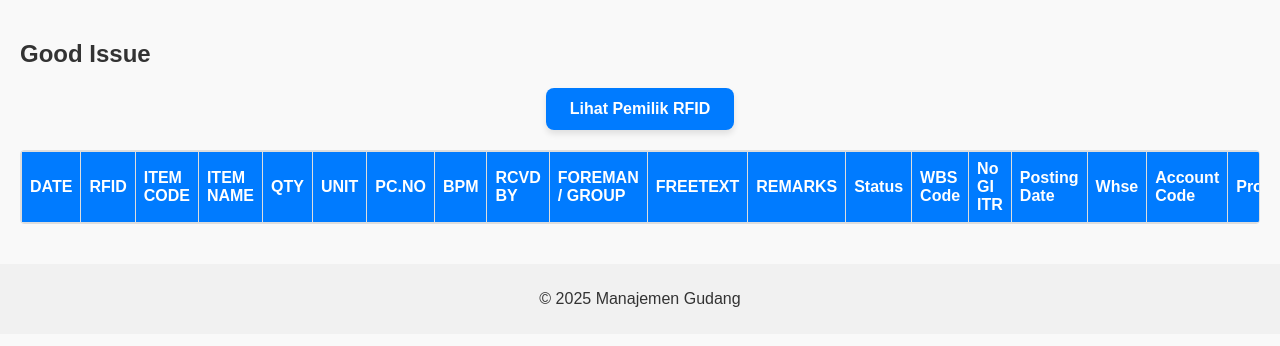
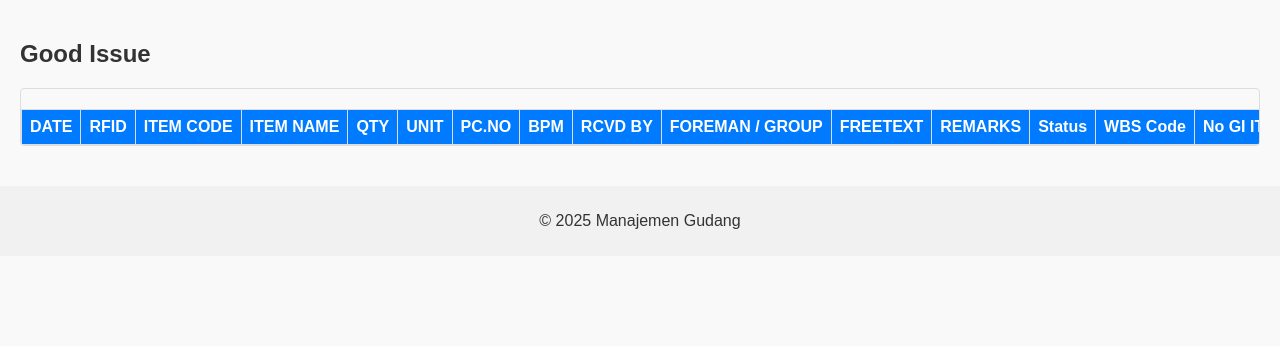
Before and after one commit to Amiyeee/gudang_lsf, a PHP site: page /good_issue.php in a window 1280 px wide. Shown: the part 117-463 px from the top of the page. Run offline with PHP 8.4, Linux system fonts and the light colour scheme; data that the repository does not hold is empty; some libraries are stand-ins or nearby versions.

Commit message:
Update good_issue.php

```diff
--- a/gudang_lsf-main/manajemen_gudang/good_issue.php
+++ b/gudang_lsf-main/manajemen_gudang/good_issue.php
@@ -12,150 +12,14 @@ try {
 
 <!DOCTYPE html>
 <html lang="en">
+
 <head>
     <meta charset="UTF-8">
     <meta name="viewport" content="width=device-width, initial-scale=1.0">
     <title>Good Issue</title>
-    <style>
-        body {
-    font-family: Arial, sans-serif;
-    margin: 0;
-    padding: 0;
-    background-color: #f9f9f9;
-    color: #333;
-}
+    <link rel="stylesheet" href="css/styles.css">
+</head>
 
-header {
-    background-color: #007BFF;
-    color: white;
-    padding: 15px;
-    text-align: center;
-}
-
-header h1 {
-    margin: 0;
-}
-
-nav ul {
-    list-style: none;
-    padding: 0;
-    display: flex;
-    justify-content: center;
-    background-color: #0056b3;
-}
-
-nav ul li {
-    margin: 0 10px;
-}
-
-nav ul li a {
-    color: white;
-    text-decoration: none;
-    font-weight: bold;
-}
-
-nav ul li a:hover {
-    text-decoration: underline;
-}
-
-main {
-    padding: 20px;
-}
-
-footer {
-    text-align: center;
-    padding: 10px;
-    background-color: #f1f1f1;
-    margin-top: 20px;
-}
-
-table {
-    width: 100%;
-    border-collapse: collapse;
-    margin-top: 20px;
-}
-
-table th, table td {
-    border: 1px solid #ddd;
-    padding: 8px;
-    text-align: left;
-}
-
-table th {
-    background-color: #007BFF;
-    color: white;
-}
-
-/* Untuk membuat tabel dengan header tetap */
-.table-container {
-    overflow-x: auto; /* Mengaktifkan scroll horizontal */
-    margin-top: 20px;
-    border: 1px solid #ddd;
-    border-radius: 4px;
-}
-
-table {
-    width: 100%;
-    border-collapse: collapse;
-    margin: 0;
-    overflow: hidden;
-}
-
-table th, table td {
-    border: 1px solid #ddd;
-    padding: 8px;
-    text-align: left;
-}
-
-table th {
-    background-color: #007BFF;
-    color: white;
-    position: sticky;
-    top: 0; /* Header tetap di atas saat scroll */
-    z-index: 1;
-}
-
-.table-container::-webkit-scrollbar {
-    height: 8px;
-}
-
-.table-container::-webkit-scrollbar-thumb {
-    background-color: #888;
-    border-radius: 4px;
-}
-
-.table-container::-webkit-scrollbar-thumb:hover {
-    background-color: #555;
-}
-
-/* Gaya untuk tombol */
-.button-container {
-    display: flex;
-    justify-content: center; /* Tengahkan tombol secara horizontal */
-    margin: 20px 0; /* Jarak atas dan bawah */
-}
-
-.button {
-    display: inline-block;
-    padding: 12px 24px;
-    font-size: 16px;
-    font-weight: bold;
-    text-align: center;
-    text-decoration: none;
-    color: white;
-    background-color: #007bff; /* Warna biru yang menarik */
-    border-radius: 8px;
-    transition: background-color 0.3s ease, transform 0.2s ease;
-    box-shadow: 0px 4px 6px rgba(0, 0, 0, 0.1);
-}
-
-.button:hover {
-    background-color: #0056b3; /* Warna lebih gelap saat hover */
-    transform: translateY(-2px);
-}
-
-    </style>
-</head>
 <body>
     <header>
         <h1>Good Issue</h1>
@@ -172,10 +36,6 @@ table th {
     <main>
         <section id="content">
             <h2>Good Issue</h2>
-            <div class="button-container">
-                <!-- Tombol untuk membuka halaman detail pemilik RFID -->
-                <a href="rfid_owner.php" class="button">Lihat Pemilik RFID</a>
-            </div>
             <div class="table-container">
                 <table>
                     <thead>
```
